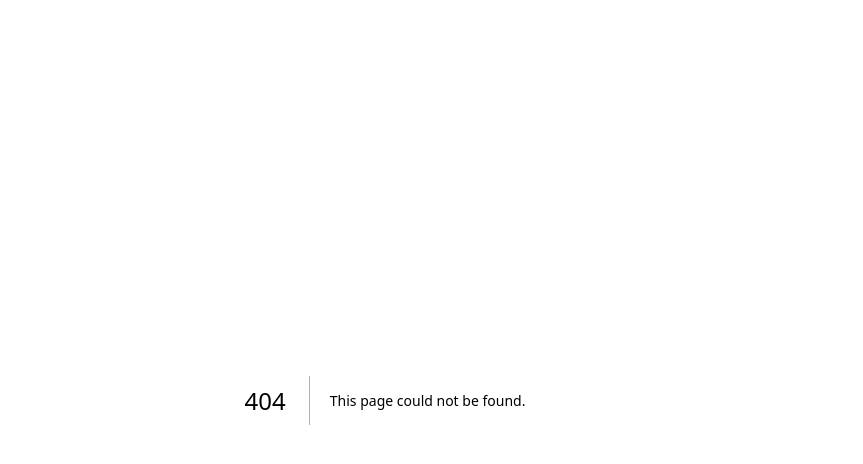
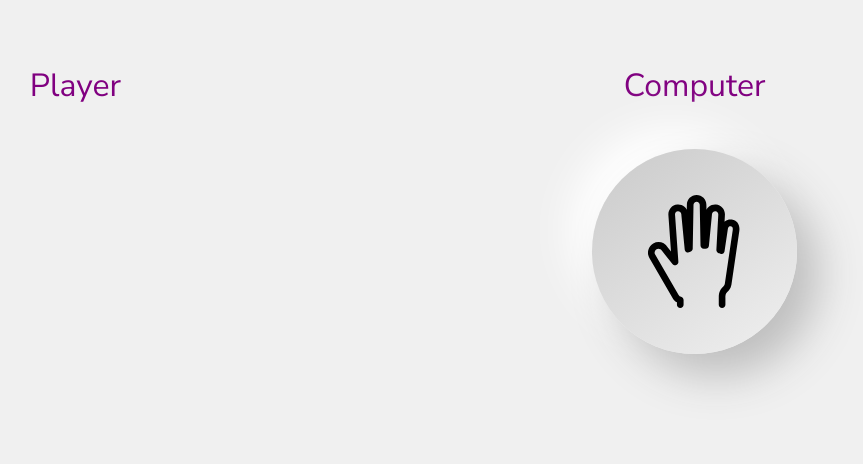
Before and after one commit to Alapan/rock-paper-scissors, a Next.js app: page /gameStatus in a window 1280 px wide. Before the commit this address had no page. Shown: the top 464 px of the page, without its empty margins (255-1118 px from the left). Built offline with nearby package versions, Linux system fonts and the light colour scheme.

Commit message:
Build page showing shape selected by player and computer (#8)
* Refs #7 Build page showing selected shapes

```diff
--- a/src/app/components/GameButton.tsx
+++ b/src/app/components/GameButton.tsx
@@ -4,7 +4,7 @@ import styles  from './styles/GameButton.module.css';
 
 interface GameButtonProps {
   assetName: string;
-  pathname: string;
+  pathname?: string;
 }
 
 const GameButton = ({ assetName, pathname }: GameButtonProps) => {
--- a/src/app/components/GameButtonWithChangingLabels.tsx
+++ b/src/app/components/GameButtonWithChangingLabels.tsx
@@ -1,13 +1,9 @@
+'use client';
+
 import { useEffect, useState } from 'react';
 import GameButton from './GameButton';
 
-interface GameButtonWithChangingLabelsProps {
-  pathname: string;
-}
-
-const GameButtonWithChangingLabels = ({
-  pathname
-}: GameButtonWithChangingLabelsProps) => {
+const GameButtonWithChangingLabels = () => {
   const assetNames: string[] = ['rock', 'paper', 'scissor'];
   const [assetName, setAssetName] = useState(assetNames[0]);
 
@@ -25,7 +21,7 @@ const GameButtonWithChangingLabels = ({
 
   }, []);
 
-  return <GameButton assetName={assetName} pathname={pathname}/>;
+  return <GameButton assetName={assetName}/>;
 };
 
 export default GameButtonWithChangingLabels;
--- a/src/app/components/styles/GameButton.module.css
+++ b/src/app/components/styles/GameButton.module.css
@@ -1,18 +1,18 @@
 .gameButton {
-  width: 10rem;
-  height: 10rem;
+  width: 30vw;
+  height: 30vw;
   border-radius: 50%;
   background: linear-gradient(145deg, #cacaca, #f0f0f0);
   box-shadow:  22px 22px 44px #bebebe,
                -22px -22px 44px #ffffff;
   border: none;
   position: relative;
-  margin: 0 auto;
+  margin: 0.5rem auto;
   display: flex;
   justify-content: center;
   align-items: center;
   cursor: pointer;
-};
+}
 
 .shapeContainer {
   width: 15vw;
@@ -20,3 +20,10 @@
   border-radius: 50%;
   position: absolute;
 }
+
+@media (min-width: 640px) {
+  .gameButton {
+    width: 16vw;
+    height: 16vw;
+  }
+}
--- a/src/app/game/page.tsx
+++ /dev/null
@@ -1,3 +0,0 @@
-export default function Game() {
-  return <></>;
-};
--- /dev/null
+++ b/src/app/gameStatus/GameStatus.module.css
@@ -0,0 +1,74 @@
+.shapeContainer {
+  display: grid;
+  grid-template-columns: 0.5fr 1fr 0.5fr;
+  grid-template-rows: 0.4fr 1fr 0.6fr 0.2fr 1fr 0.5fr;
+  margin-block: 4rem;
+}
+
+.playerHeading, .computerHeading {
+  grid-column-start: 2;
+  grid-column-end: 3;
+  text-align: center;
+  font-weight: 400;
+  font-size: xx-large;
+  color: purple;
+}
+
+.computerHeading {
+  margin-block-start: 2rem;
+  display: flex;
+  align-items: center;
+  justify-content: center;
+}
+
+.playerChoice {
+  grid-row-start: 2;
+  grid-row-end: 3;
+  grid-column-start: 2;
+  grid-column-end: 3;
+}
+
+.computerChoice {
+  grid-row-start: 5;
+  grid-row-end: 6;
+  grid-column-start: 2;
+  grid-column-end: 3;
+}
+
+@media (min-width: 768px) {
+  .shapeContainer {
+    display: grid;
+    grid-template-rows: 0.5fr 1fr 0.2fr;
+    grid-template-columns: 0.3fr 1fr 0.5fr 1fr 0.3fr;
+  }
+
+  .playerHeading {
+    grid-row-start: 1;
+    grid-row-end: 2;
+    grid-column-start: 2;
+    grid-column-end: 3;
+  }
+
+  .playerChoice {
+    grid-row-start: 2;
+    grid-row-end: 3;
+    grid-column-start: 2;
+    grid-column-end: 3;
+  }
+
+  .computerHeading {
+    grid-row-start: 1;
+    grid-row-end: 2;
+    grid-column-start: 4;
+    grid-column-end: 5;
+    margin-block-start: 0;
+    display: initial;
+  }
+
+  .computerChoice {
+    grid-row-start: 2;
+    grid-row-end: 3;
+    grid-column-start: 4;
+    grid-column-end: 5;
+  }
+}
--- /dev/null
+++ b/src/app/gameStatus/page.tsx
@@ -0,0 +1,27 @@
+'use client';
+
+import { useSearchParams } from 'next/navigation';
+import GameButton from '../components/GameButton';
+import GameButtonWithChangingLabels from '../components/GameButtonWithChangingLabels';
+import styles from './GameStatus.module.css';
+
+export default function Game() {
+  const playParams = useSearchParams();
+  const assetName = playParams.get('shape') || '';
+  return (
+    <section className={styles.shapeContainer}>
+      <div className={styles.playerHeading}>
+        {'Player'}
+      </div>
+      <div className={styles.playerChoice}>
+        <GameButton assetName={assetName} />
+      </div>
+      <div className={styles.computerHeading}>
+        {'Computer'}
+      </div>
+      <div className={styles.computerChoice}>
+        <GameButtonWithChangingLabels />
+      </div>
+    </section>
+  );
+};
```
Also changed, not shown: src/app/LandingPage.module.css (renamed from src/app/page.module.css, +5 -5 lines), src/app/page.tsx (+5 -5 lines), 2 other files (tests, documents, lock files or other folders).
